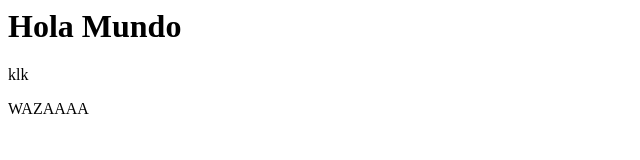
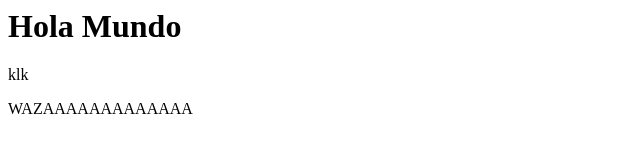
Before and after one commit to VikinXX/practica-ci-cd, a plain HTML site: page index.html in a window 1280 px wide. Shown: the whole page, without its empty margins (0-640 px from the left). Drawn offline with Linux system fonts and the light colour scheme.

Commit message:
lo q sea

```diff
--- a/index.html
+++ b/index.html
@@ -1,3 +1,3 @@
 <h1>Hola Mundo</h1>
 <p>klk</p>
-<p>WAZAAAA</p>
+<p>WAZAAAAAAAAAAAAA</p>
```
